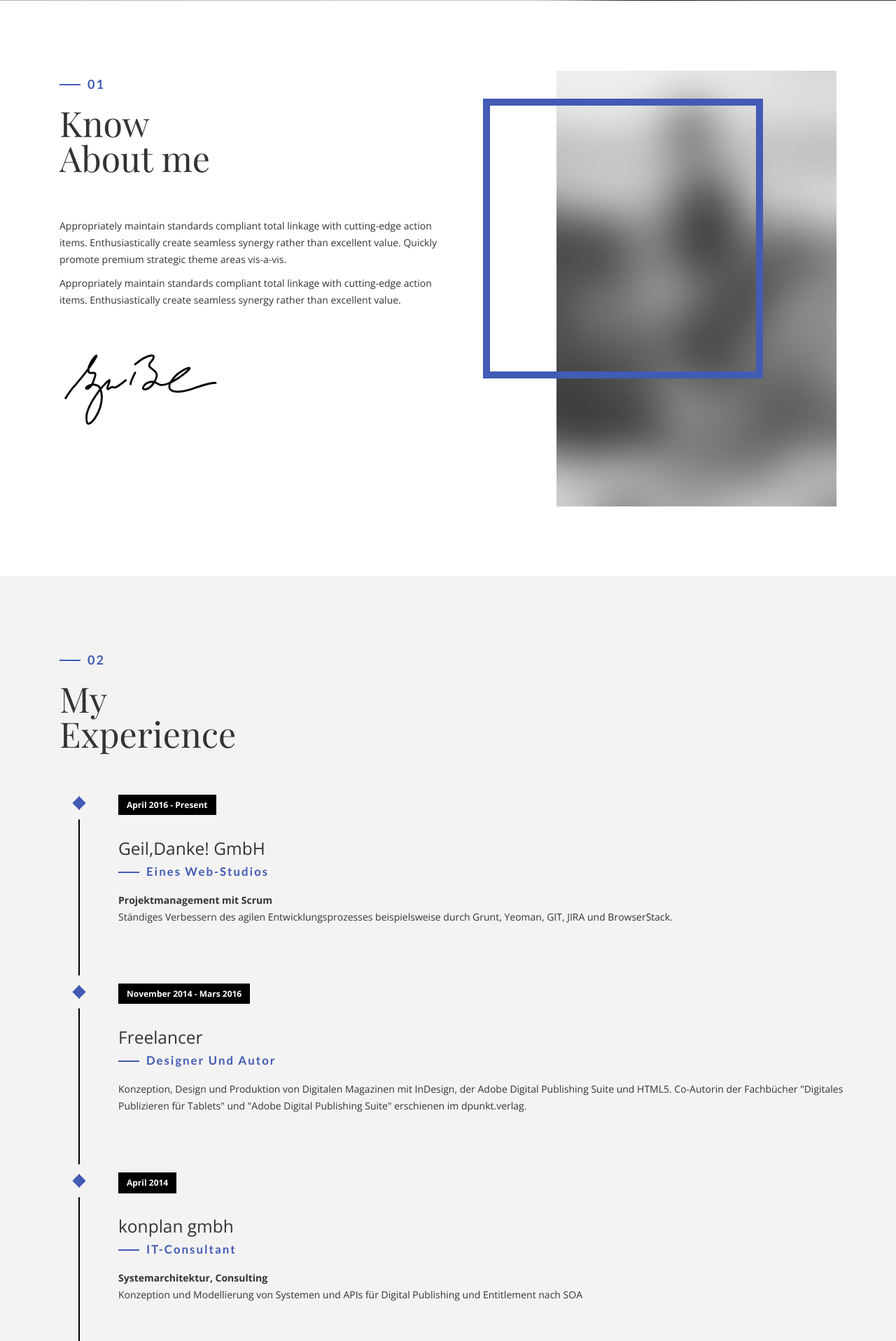
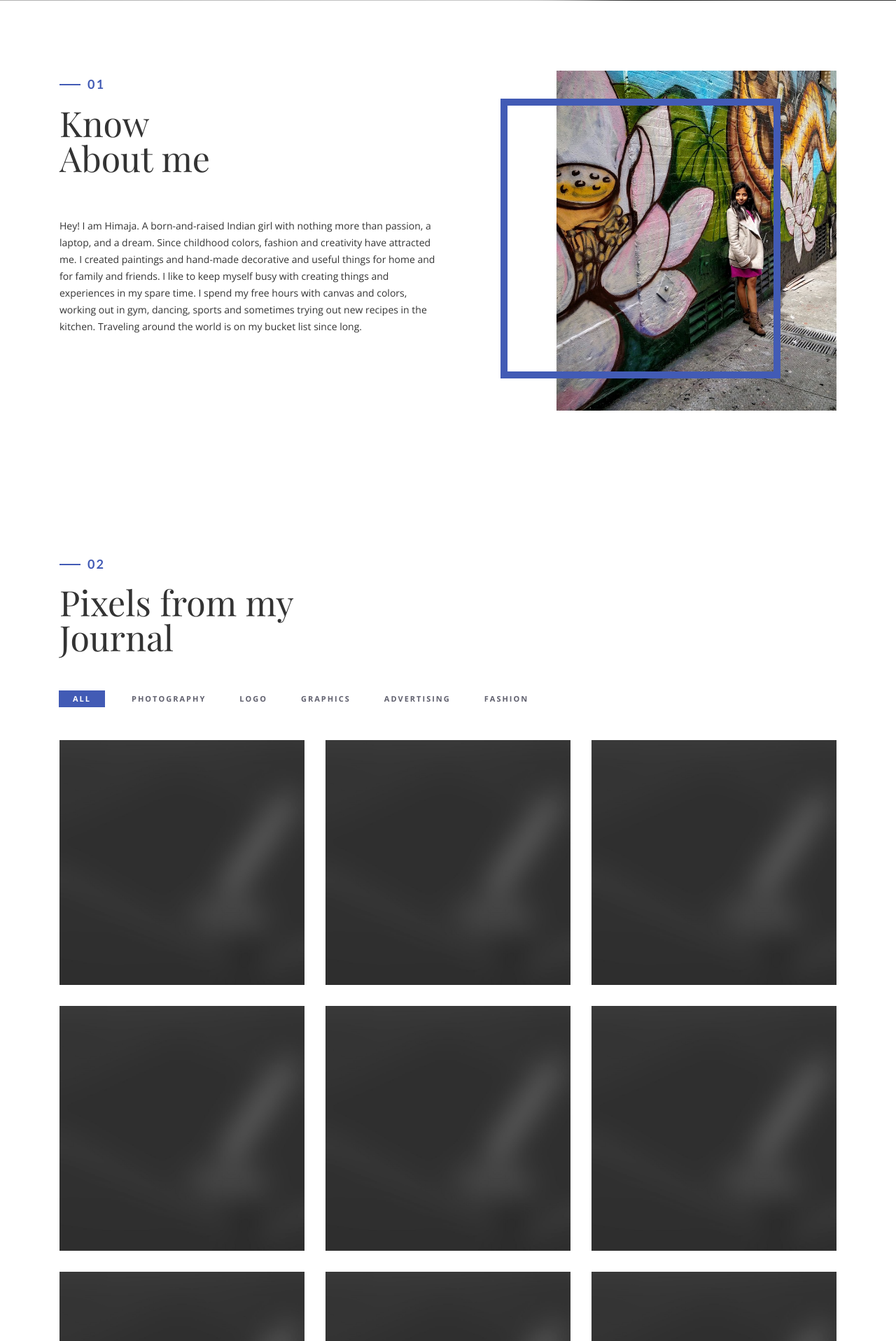
Before and after one commit to iamhimaja/iamhimaja.github.io, a PHP site: page / in a window 1280 px wide. Shown: the part 799-2716 px from the top of the page at 70% size. Run offline with PHP 8.4, Linux system fonts and the light colour scheme; some web fonts are replaced.

Commit message:
adds new files

```diff
--- a/resume-download/css/style.css
+++ b/resume-download/css/style.css
@@ -315,7 +315,7 @@ a.active {
     width: 400px;
     height: 400px;
     top: 40px;
-    left: 50px;
+    left: 75px;
     z-index: 1
 }
 
--- a/resume-download/index.html
+++ b/resume-download/index.html
@@ -5,7 +5,7 @@
     <meta charset="utf-8">
     <meta http-equiv="X-UA-Compatible" content="IE=edge">
     <meta name="viewport" content="width=device-width, initial-scale=1">
-    <title>Resume</title>
+    <title>TheDesignPixel</title>
     <link rel="icon" href="img/favicon.ico" type="image/x-icon">
     <!-- Bootstrap -->
     <link href="css/bootstrap.min.css" rel="stylesheet">
@@ -40,8 +40,7 @@
         <nav>
             <ul>
                 <li><a href="#about">About</a></li>
-                <li><a href="#experience">experience</a></li>
-                <li><a href="#projects">projects</a></li>
+                <li><a href="#projects">Gallery</a></li>
                 <li><a href="#contact">contact</a></li>
             </ul>
         </nav>
@@ -53,8 +52,8 @@
         <div class="container">
             <div class="disply-table">
                 <div class="table-cell" data-aos="fade-up" data-aos-delay="0">
-                    <h4>Ahmed Eissa</h4>
-                    <h1>Ui &<br /> Ux Designer</h1> </div>
+                    <h4>Himaja Patel</h4>
+                    <h1>TheDesignPixel</h1> </div>
             </div>
         </div>
     </div>
@@ -67,70 +66,28 @@
                 <h4>01</h4>
                 <h1 class="size-50">Know <br /> About me</h1>
                 <div class="h-50"></div>
-                <p>Appropriately maintain standards compliant total linkage with cutting-edge action items. Enthusiastically create seamless synergy rather than excellent value. Quickly promote premium strategic theme areas vis-a-vis.</p>
-                <p>Appropriately maintain standards compliant total linkage with cutting-edge action items. Enthusiastically create seamless synergy rather than excellent value.</p>
-                <div class="h-50"></div> <img src="img/Signature.svg" width="230" alt="" />
-                <div class="h-50"></div>
+                <p>
+                    Hey! I am Himaja.
+                    A born-and-raised Indian girl with nothing more than passion, a laptop, and a dream. Since childhood colors, fashion and creativity have attracted me. I created paintings and hand-made decorative and useful things for home and for family and friends. I like to keep myself busy with creating things and experiences in my spare time. I spend my free hours with canvas and colors, working out in gym, dancing, sports and sometimes trying out new recipes in the kitchen. Traveling around the world is on my bucket list since long.
+                </p>
+                <p></p>
             </div>
             <div class="col-md-6 about-img-div">
                 <div class="about-border" data-aos="fade-up" data-aos-delay=".5"></div>
-                <img src="img/about-img.jpg" width="400" class="img-responsive" alt="" align="right" data-aos="fade-right" data-aos-delay="0" />
+                <img src="img/about-img1.jpg" width="400" class="img-responsive" alt="" align="right" data-aos="fade-right" data-aos-delay="0" />
             </div>
         </div>
     </div>
     <!-- ./about -->
 
-    <!-- experience  -->
-    <div class="section" id="experience">
-        <div class="container">
-            <div class="col-md-12">
-                <h4>02</h4>
-                <h1 class="size-50">My <br /> Experience</h1>
-                <div class="h-50"></div>
-            </div>
-            <div class="col-md-12">
-                <ul class="timeline">
-                    <li class="timeline-event" data-aos="fade-up">
-                        <label class="timeline-event-icon"></label>
-                        <div class="timeline-event-copy">
-                            <p class="timeline-event-thumbnail">April 2016 - Present</p>
-                            <h3>Geil,Danke! GmbH</h3>
-                            <h4>eines Web-Studios</h4>
-                            <p><strong>Projektmanagement mit Scrum</strong>
-                                <br>Ständiges Verbessern des agilen Entwicklungsprozesses beispielsweise durch Grunt, Yeoman, GIT, JIRA und BrowserStack.</p>
-                        </div>
-                    </li>
-                    <li class="timeline-event" data-aos="fade-up" data-aos-delay=".2">
-                        <label class="timeline-event-icon"></label>
-                        <div class="timeline-event-copy">
-                            <p class="timeline-event-thumbnail">November 2014 - Mars 2016</p>
-                            <h3>Freelancer</h3>
-                            <h4>Designer und Autor</h4>
-                            <p>Konzeption, Design und Produktion von Digitalen Magazinen mit InDesign, der Adobe Digital Publishing Suite und HTML5. Co-Autorin der Fachbücher "Digitales Publizieren für Tablets" und "Adobe Digital Publishing Suite" erschienen im dpunkt.verlag.</p>
-                        </div>
-                    </li>
-                    <li class="timeline-event" data-aos="fade-up" data-aos-delay=".4">
-                        <label class="timeline-event-icon"></label>
-                        <div class="timeline-event-copy">
-                            <p class="timeline-event-thumbnail">April 2014</p>
-                            <h3>konplan gmbh</h3>
-                            <h4>IT-Consultant</h4>
-                            <p><strong>Systemarchitektur, Consulting</strong>
-                                <br>Konzeption und Modellierung von Systemen und APIs für Digital Publishing und Entitlement nach SOA</p>
-                        </div>
-                    </li>
-                </ul>
-            </div>
-        </div>
-    </div>
-    <!-- ./experience -->
+
 
     <!-- projects -->
     <div class="section" id="projects">
         <div class="container">
             <div class="col-md-12">
-                <h4>03</h4>
-                <h1 class="size-50">My <br /> Projects</h1>
+                <h4>02</h4>
+                <h1 class="size-50">Pixels from my <br /> Journal</h1>
             </div>
             <!-- main container -->
             <div class="main-container portfolio-inner clearfix">
@@ -277,23 +234,18 @@
     <div class="section" id="contact">
         <div class="container">
             <div class="col-md-12">
-                <h4>04</h4>
+                <h4>03</h4>
                 <h1 class="size-50">Contact  Me</h1>
                 <div class="h-50"></div>
             </div>
             <div class="col-md-4" data-aos="fade-up">
 
-                <h3>Phone Number</h3>
-                <p>+20 5555 569 42</p>
-                <h3> Mobile Numberr</h3>
-                <p>+20 5555 569 42</p>
                 <h3>Email</h3>
                 <p>mail@info.me </p>
 
                 <h3>Social Network</h3>
 
                 <ul class="social">
-                    <li><a href="#"><i class="ion-social-facebook"></i></a></li>
                     <li><a href="#"><i class="ion-social-twitter"></i></a></li>
                     <li><a href="#"><i class="ion-social-instagram"></i></a></li>
                     <li><a href="#"><i class="ion-social-dribbble"></i></a></li>
```
Also changed, not shown: resume-download/img/about-img1.jpg (added), 3 other files.
